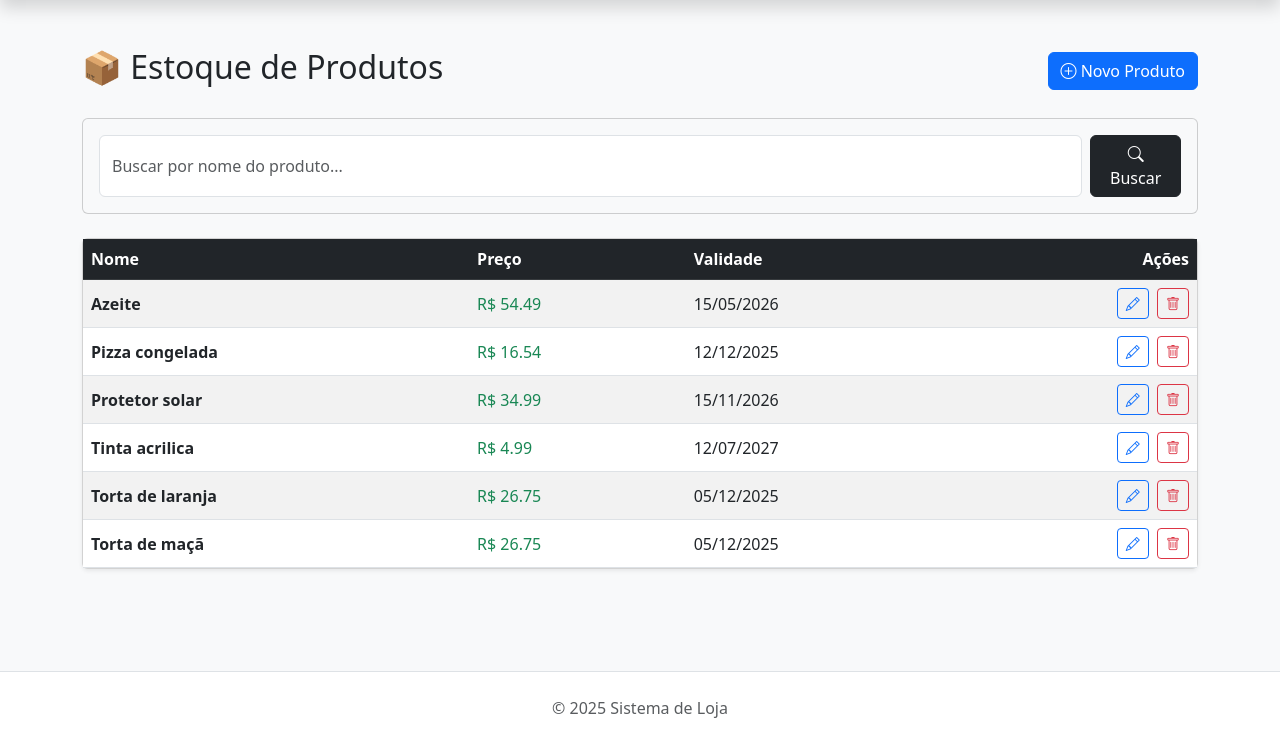
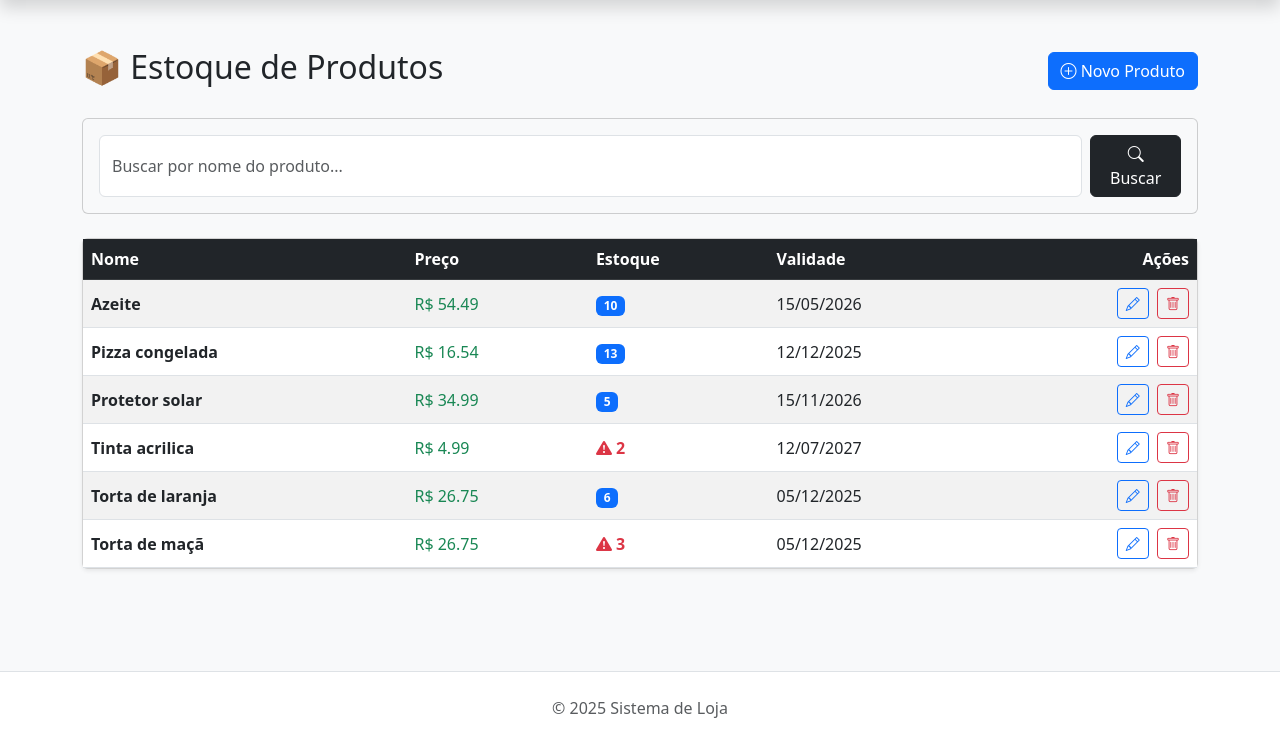
Before and after one commit to Rubem-Alcantara/sistema-loja-django, a Django app: page / in a window 1280 px wide. Shown: the part 56-800 px from the top of the page. Run offline with Django 5.2, Linux system fonts and the light colour scheme; data comes from the database, SQL or seed files in the repository; both versions use the stored data as it was after the commit.

Commit message:
Adiçionado controle de estoque (campo quantidade) e alertas visuais

```diff
--- a/gestao/admin.py
+++ b/gestao/admin.py
@@ -3,6 +3,6 @@ from .models import Produto
 
 @admin.register(Produto)
 class ProdutoAdmin(admin.ModelAdmin):
-    list_display = ('nome', 'preco', 'validade') # Colunas da tabela
+    list_display = ('nome', 'preco', 'quantidade', 'validade') # Colunas da tabela
     search_fields = ('nome',) # Barra de pesquisa
     list_filter = ('validade',) # Filtro lateral por data
--- a/gestao/forms.py
+++ b/gestao/forms.py
@@ -4,10 +4,11 @@ from .models import Produto
 class ProdutoForm(forms.ModelForm):
     class Meta:
         model = Produto
-        fields = ['nome', 'descricao', 'preco', 'validade']
+        fields = ['nome', 'descricao', 'preco', 'quantidade','validade']
         widgets = {
             'nome': forms.TextInput(attrs={'class': 'form-control', 'placeholder': 'Ex: Notebook Dell'}),
             'descricao': forms.Textarea(attrs={'class': 'form-control', 'rows': 3}),
             'preco': forms.NumberInput(attrs={'class': 'form-control', 'placeholder': '0.00'}),
+            'quantidade': forms.NumberInput(attrs={'class': 'form-control', 'placeholder': 'Qtd em estoque'}),
             'validade': forms.DateInput(attrs={'class': 'form-control', 'type': 'date'}),
         }
--- a/gestao/models.py
+++ b/gestao/models.py
@@ -10,5 +10,7 @@ class Produto(models.Model):
 
     validade = models.DateField()
 
+    quantidade = models.IntegerField(default=0)
+
     def __str__(self):
         return self.nome
--- a/gestao/templates/gestao/produto_list.html
+++ b/gestao/templates/gestao/produto_list.html
@@ -33,7 +33,7 @@
                     <tr>
                         <th>Nome</th>
                         <th>Preço</th>
-                        <th>Validade</th>
+                        <th>Estoque</th><th>Validade</th>
                         <th class="text-end">Ações</th> </tr>
                 </thead>
                 <tbody>
@@ -41,21 +41,27 @@
                     <tr>
                         <td class="fw-bold">{{ produto.nome }}</td>
                         <td class="text-success">R$ {{ produto.preco }}</td>
+
+                        <td>
+                            {% if produto.quantidade < 5 %}
+                                <span class="text-danger fw-bold">
+                                    <i class="bi bi-exclamation-triangle-fill"></i> {{ produto.quantidade }}
+                                </span>
+                            {% else %}
+                                <span class="badge bg-primary">{{ produto.quantidade }}</span>
+                            {% endif %}
+                        </td>
+
                         <td>{{ produto.validade|date:"d/m/Y" }}</td>
 
                         <td class="text-end">
                             <a href="{% url 'produto_edit' produto.id %}" class="btn btn-sm btn-outline-primary me-1" title="Editar">
                                 <i class="bi bi-pencil"></i>
                             </a>
-                            <a href="{% url 'produto_delete' produto.id %}" class="btn btn-sm btn-outline-danger" title="Excluir" onclick="return confirm('Tem certeza que deseja apagar o produto {{ produto.nome }}?');">
+
+                            <a href="{% url 'produto_delete' produto.id %}" class="btn btn-sm btn-outline-danger" title="Excluir" onclick="return confirm('Tem certeza que deseja apagar {{ produto.nome }}?');">
                                 <i class="bi bi-trash"></i>
                             </a>
-                        </td>
-                    </tr>
-                    {% empty %}
-                    <tr>
-                        <td colspan="4" class="text-center py-5">
-                            <h4 class="text-muted">Nenhum produto encontrado.</h4>
                         </td>
                     </tr>
                     {% endfor %}
```
Also changed, not shown: db.sqlite3, gestao/migrations/0002_produto_quantidade.py (added).
